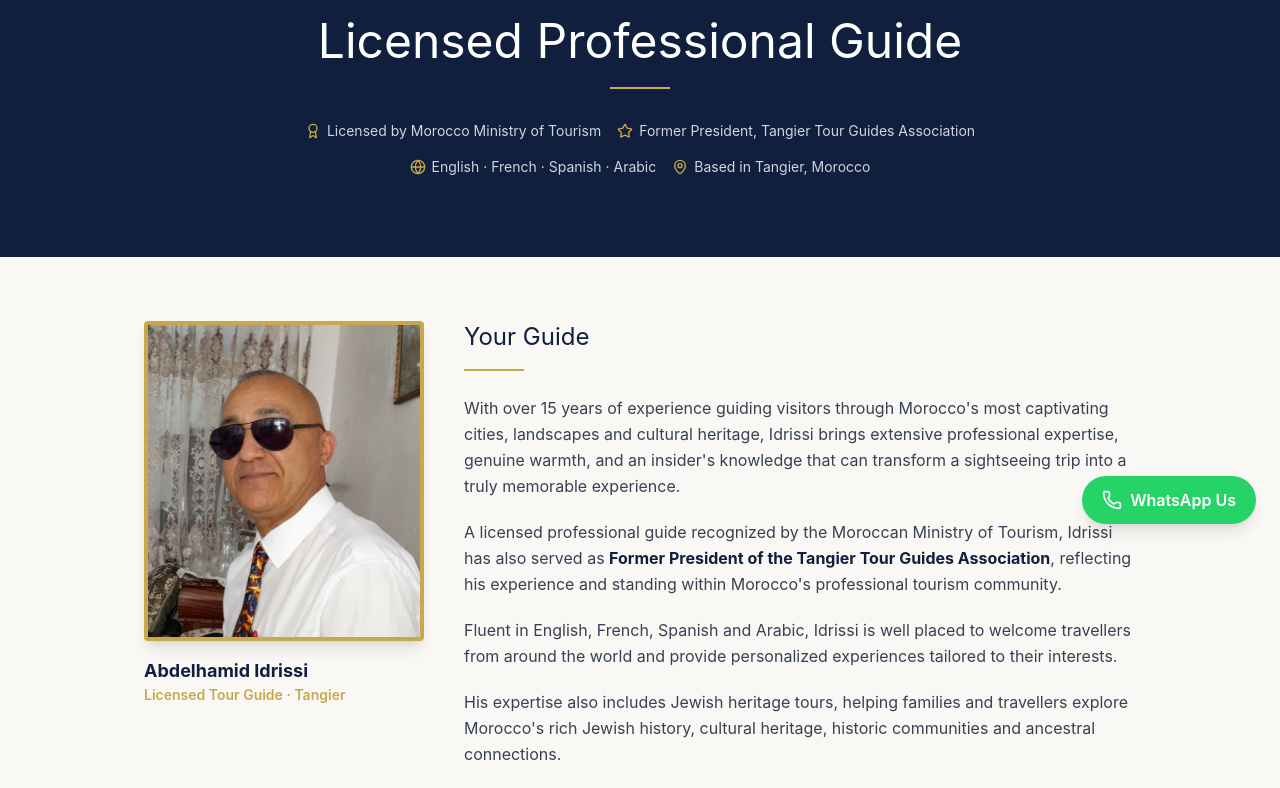
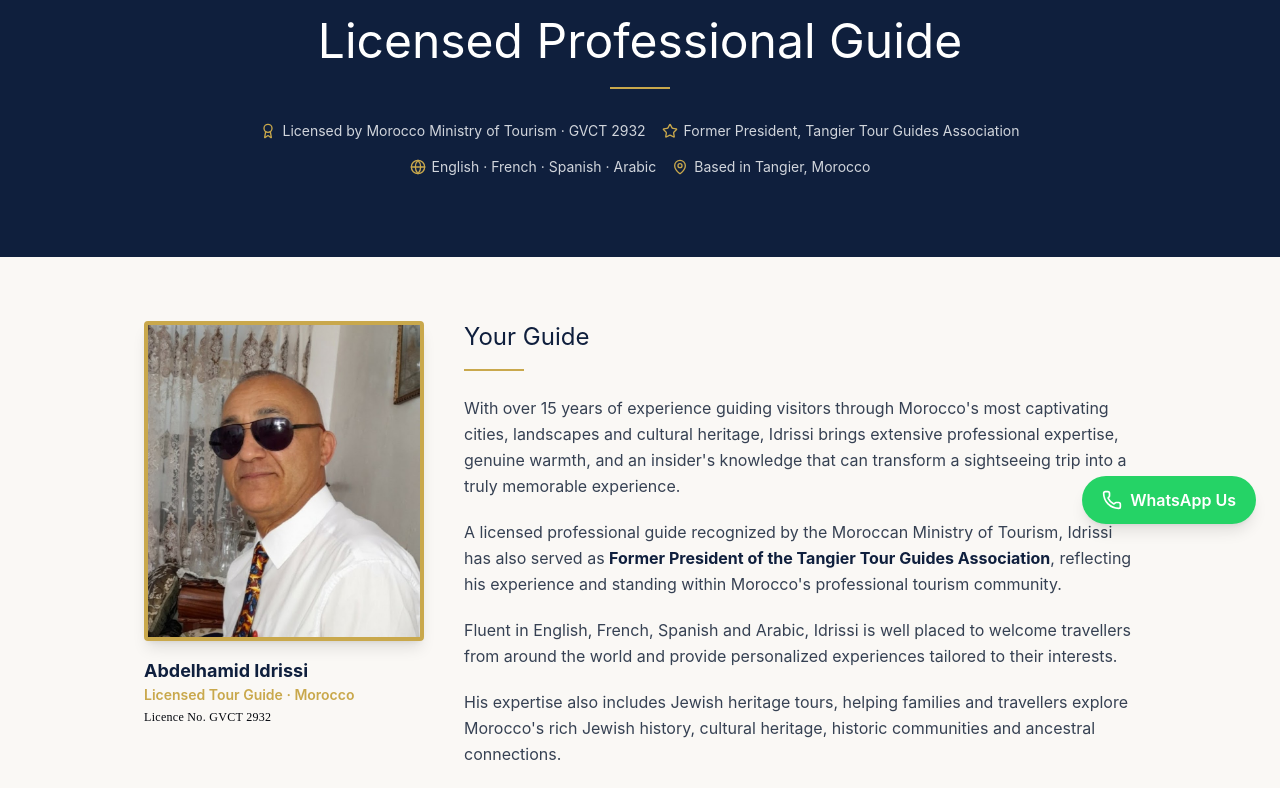
Before and after one commit to tangiertour-hue/tangiertours, a Next.js app: page /about in a window 1280 px wide. Shown: the part 252-1040 px from the top of the page. Built offline with nearby package versions, Linux system fonts and the light colour scheme.

Commit message:
Update About page: full name Abdelhamid Idrissi, Licensed Tour Guide Morocco, licence GVCT 2932

```diff
--- a/app/about/page.tsx
+++ b/app/about/page.tsx
@@ -23,7 +23,7 @@ const personSchema = {
   address: { "@type": "PostalAddress", addressLocality: "Tangier", addressCountry: "MA" },
   knowsLanguage: ["en", "fr", "es", "ar"],
   hasCredential: [
-    { "@type": "EducationalOccupationalCredential", credentialCategory: "licence", name: "Moroccan Ministry of Tourism Official Guide Licence" },
+    { "@type": "EducationalOccupationalCredential", credentialCategory: "licence", name: "Moroccan Ministry of Tourism Official Guide Licence — GVCT 2932" },
     { "@type": "EducationalOccupationalCredential", credentialCategory: "role", name: "Former President, Tangier Tour Guides Association" },
   ],
   description: "Licensed Professional Guide recognized by the Moroccan Ministry of Tourism and Former President of the Tangier Tour Guides Association. Over 15 years of experience guiding visitors through Morocco's cities, landscapes and cultural heritage.",
@@ -78,7 +78,7 @@ const specialisations = [
 ];
 
 const credentials = [
-  { title: "Moroccan Ministry of Tourism — Official Guide Licence", detail: "A licensed professional guide recognized by the Moroccan Ministry of Tourism, following formal training, examination and professional conduct standards." },
+  { title: "Moroccan Ministry of Tourism — Official Guide Licence · GVCT 2932", detail: "A licensed professional guide recognized by the Moroccan Ministry of Tourism. Licence number: GVCT 2932." },
   { title: "Former President — Tangier Tour Guides Association", detail: "Served as Former President of the Tangier Tour Guides Association, reflecting extensive experience and professional standing within Morocco's tourism community." },
   { title: "Over 15 Years of Professional Experience", detail: "More than 15 years guiding visitors through Morocco's most captivating cities, landscapes and cultural heritage — with a consistent focus on personal attention and authentic local expertise." },
 ];
@@ -107,7 +107,7 @@ export default function AboutPage() {
               Meet Idrissi —<br />Licensed Professional Guide
             </h1>
             <div className="flex flex-wrap justify-center gap-4 mt-8 text-sm text-gray-300">
-              <span className="flex items-center gap-1.5"><Award className="w-4 h-4 text-[var(--gold)]" /> Licensed by Morocco Ministry of Tourism</span>
+              <span className="flex items-center gap-1.5"><Award className="w-4 h-4 text-[var(--gold)]" /> Licensed by Morocco Ministry of Tourism · GVCT 2932</span>
               <span className="flex items-center gap-1.5"><Star className="w-4 h-4 text-[var(--gold)]" /> Former President, Tangier Tour Guides Association</span>
               <span className="flex items-center gap-1.5"><Globe className="w-4 h-4 text-[var(--gold)]" /> English · French · Spanish · Arabic</span>
               <span className="flex items-center gap-1.5"><MapPin className="w-4 h-4 text-[var(--gold)]" /> Based in Tangier, Morocco</span>
@@ -132,7 +132,8 @@ export default function AboutPage() {
               </div>
               <div className="mt-4 text-center lg:text-left">
                 <div className="font-display text-lg font-bold text-navy">Abdelhamid Idrissi</div>
-                <div className="text-gold text-sm font-semibold">Licensed Tour Guide · Tangier</div>
+                <div className="text-gold text-sm font-semibold">Licensed Tour Guide · Morocco</div>
+                <div className="text-muted-text text-xs mt-1 font-mono tracking-wide">Licence No. GVCT 2932</div>
               </div>
             </div>
             {/* Bio */}
```
